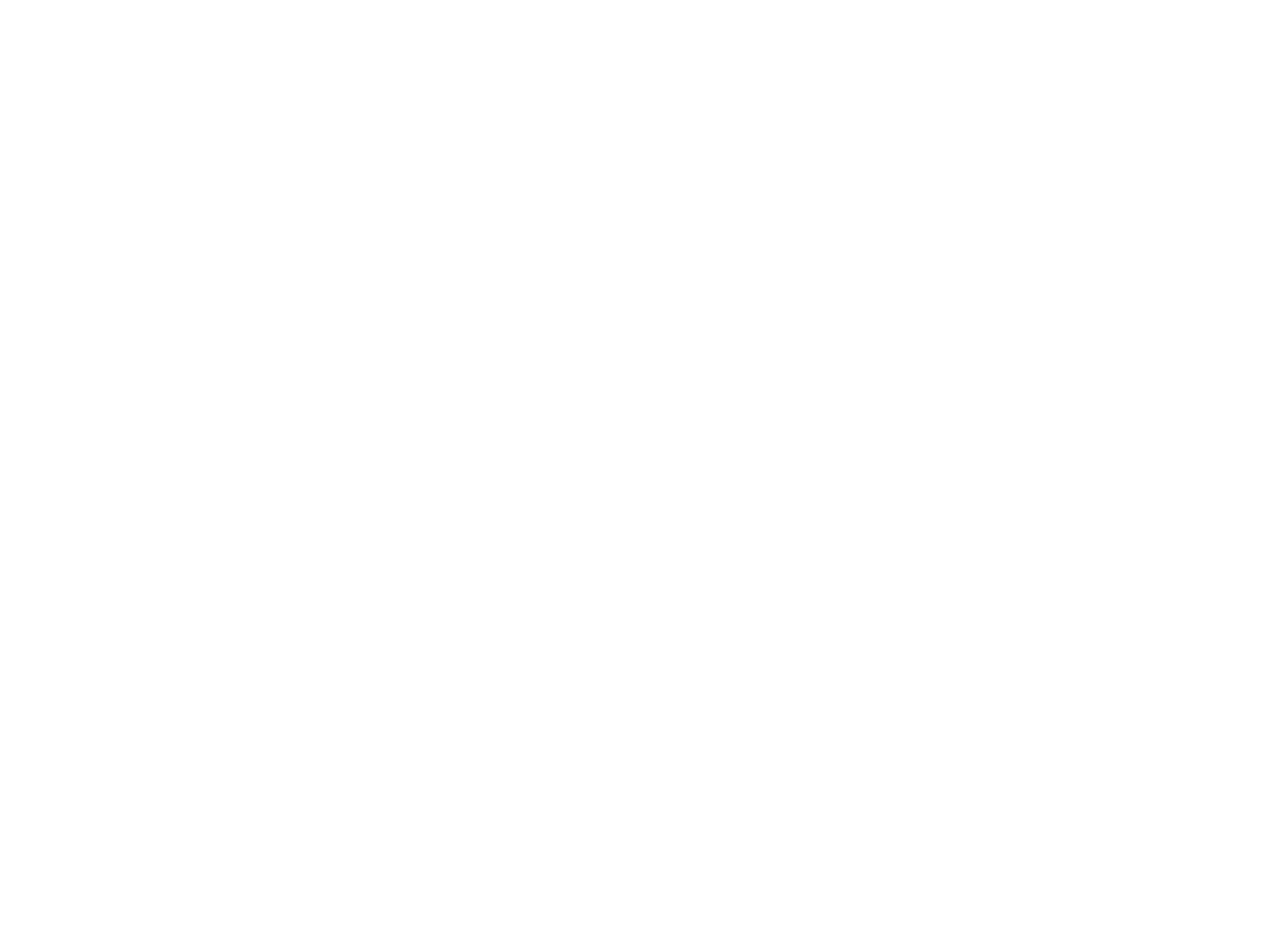
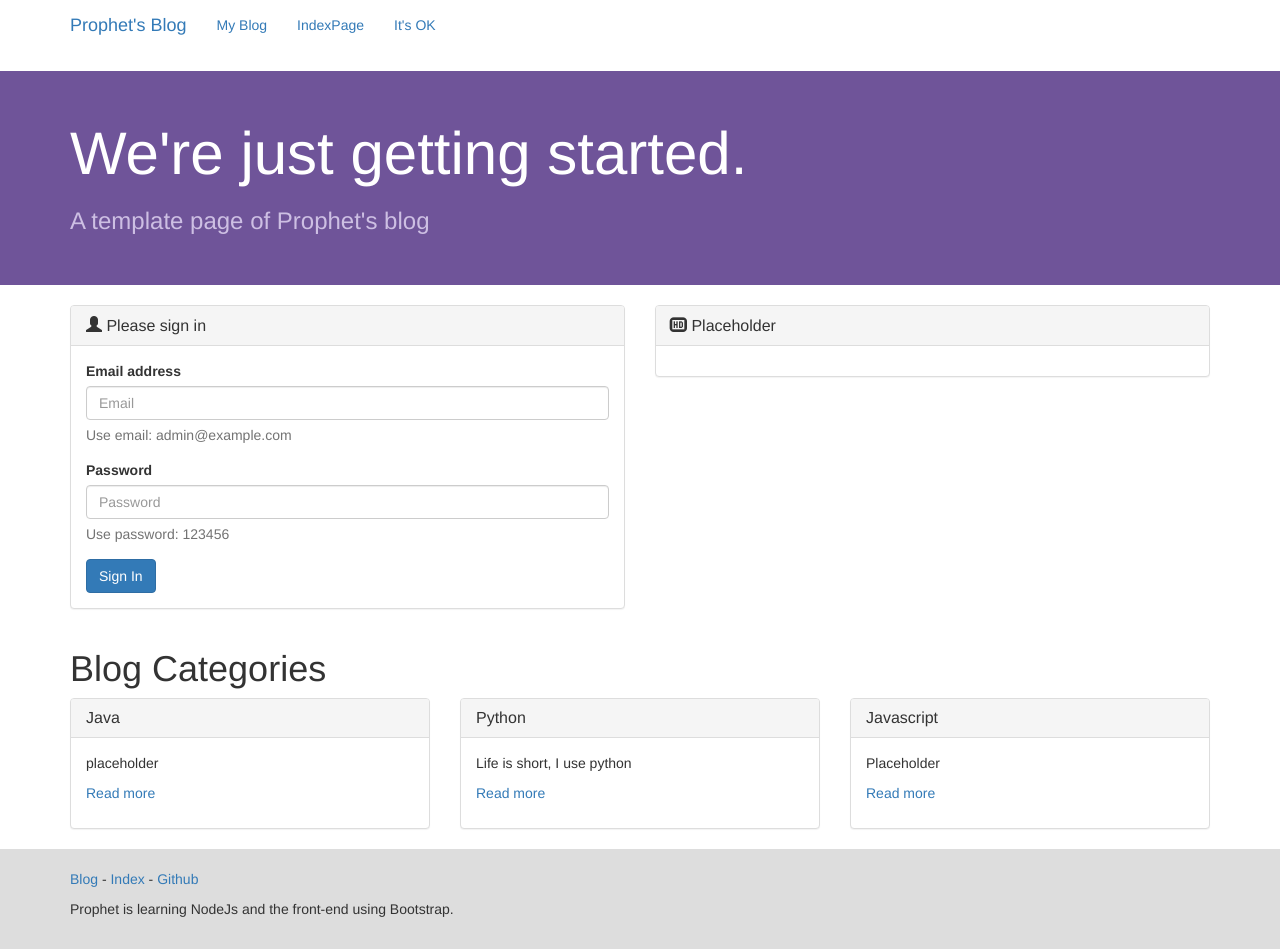
Before and after one commit to ProphetRush/NodeJs_Server, a website: page views/index.html in a window 1280 px wide. Before the commit the page ends 800 px from the top, so only its background shows below. Drawn offline with nearby package versions, Linux system fonts and the light colour scheme; files that its build step writes are made by us from their sources.

Commit message:
add template

```diff
--- a/controllers/index.js
+++ b/controllers/index.js
@@ -3,5 +3,10 @@ module.exports={
         ctx.render('index.html', {
             title:'Welcome!'
         });
+    },
+    'GET /index.html': async ctx=>{
+        ctx.render('index.html', {
+            title:'Welcome!'
+        });
     }
 };
--- a/views/base.html
+++ b/views/base.html
@@ -5,8 +5,11 @@
     <meta name="viewport" content="width=device-width,initial-scale=1">
     <meta name="description" content="Prophet NodeJS development">
     <title>{{ title }}</title>
-    <link rel="stylesheet" href="/static/css/bootstrap.css">
+    <link rel="stylesheet" href="http://www.onethink.cn/Public/static/bootstrap3/css/bootstrap.css">
+    <script src="//code.jquery.com/jquery-1.11.3.min.js"></script>
+    <script src="https://cdnjs.cloudflare.com/ajax/libs/popper.js/1.11.0/umd/popper.min.js" integrity="sha384-b/U6ypiBEHpOf/4+1nzFpr53nxSS+GLCkfwBdFNTxtclqqenISfwAzpKaMNFNmj4" crossorigin="anonymous"></script>
     <script src="/static/js/bootstrap.js"></script>
+
 </head>
 <body>
     <header class="navbar navbar-static-top">
@@ -23,21 +26,21 @@
             </nav>
         </div>
     </header>
-    <div id="important" style="color: #cdbfe3; background-color: #6f5499; padding: 30px 0; margin:-20px 0 20px 0;">
+    <div id="important" style="color: #cdbfe3; background-color: #6f5499; padding: 30px 0; margin:0 0 20px 0;">
         <div class="container">
             <h1 style="color: #fff; font-size:60px">We're just getting started.</h1>
-            <p style="font-size: 24px; line-height: 48px">Learning NodeJS, npm, koa2, nunjucks</p>
+            <p style="font-size: 24px; line-height: 48px">A template page of Prophet's blog</p>
         </div>
     </div>
     {% block main %} {% endblock %}
-    <footer style="background-color: #ddd; padding: 20px 0;">
+    <footer style="background-color: #ddd; padding: 20px 0;" class="bs-docs-footer">
         <div class="container">
             <p>
-                <a target="_blank" href="blog.html">Blog</a>
-                <a target="_blank" href="index.html">Index</a>
+                <a target="_blank" href="blog.html">Blog</a> -
+                <a target="_blank" href="index.html">Index</a> -
                 <a target="_blank" href="https://github.com/ProphetRush/">Github</a>
             </p>
-            <p>Prophet is learning NodeJs and his github page is <a target="_blank" href="https://github.com/ProphetRush/">ProphetRush</a> </p>
+            <p>Prophet is learning NodeJs and the front-end using Bootstrap.</p>
         </div>
     </footer>
 </body>
--- a/views/index.html
+++ b/views/index.html
@@ -1,10 +1,77 @@
-<!DOCTYPE html>
-<html lang="en">
-<head>
-    <meta charset="UTF-8">
-    <title>Title</title>
-</head>
-<body>
-
-</body>
-</html>
+{% extends "base.html" %} {% block main %}
+<div class="container">
+    <div class="row">
+        <div class="col-md-6">
+            <div class="panel panel-default">
+                <div class="panel-heading">
+                    <h3 class="panel-title"><span class="glyphicon glyphicon-user"></span> Please sign in</h3>
+                </div>
+                <div class="panel-body">
+                    <form action="/signin" method="post">
+                        <div class="form-group">
+                            <label>Email address</label>
+                            <input type="email" name="email" class="form-control" placeholder="Email">
+                            <p class="help-block">Use email: admin@example.com</p>
+                        </div>
+                        <div class="form-group">
+                            <label>Password</label>
+                            <input type="password" name="password" class="form-control" placeholder="Password">
+                            <p class="help-block">Use password: 123456</p>
+                        </div>
+                        <button type="submit" class="btn btn-primary">Sign In</button>
+                    </form>
+                </div>
+            </div>
+        </div>
+        <div class="col-md-6">
+            <div class="panel panel-default">
+                <div class="panel-heading">
+                    <h3 class="panel-title"><span class="glyphicon glyphicon-hd-video"></span> Placeholder</h3>
+                </div>
+                <div class="panel-body">
+                </div>
+            </div>
+        </div>
+    </div>
+    <div class="row">
+        <div class="col-md-12">
+            <h1>Blog Categories</h1>
+        </div>
+    </div>
+    <div class="row">
+        <div class="col-md-4">
+            <div class="panel panel-default">
+                <div class="panel-heading">
+                    <h3 class="panel-title">Java</h3>
+                </div>
+                <div class="panel-body">
+                    <p>placeholder</p>
+                    <p><a target="_blank" href="http://www.liaoxuefeng.com/wiki/001434446689867b27157e896e74d51a89c25cc8b43bdb3000">Read more</a></p>
+                </div>
+            </div>
+        </div>
+        <div class="col-md-4">
+            <div class="panel panel-default">
+                <div class="panel-heading">
+                    <h3 class="panel-title">Python</h3>
+                </div>
+                <div class="panel-body">
+                    <p>Life is short, I use python</p>
+                    <p><a target="_blank" href="http://www.liaoxuefeng.com/wiki/0014316089557264a6b348958f449949df42a6d3a2e542c000">Read more</a></p>
+                </div>
+            </div>
+        </div>
+        <div class="col-md-4">
+            <div class="panel panel-default">
+                <div class="panel-heading">
+                    <h3 class="panel-title">Javascript</h3>
+                </div>
+                <div class="panel-body">
+                    <p>Placeholder</p>
+                    <p><a target="_blank" href="http://www.liaoxuefeng.com/wiki/0013739516305929606dd18361248578c67b8067c8c017b000">Read more</a></p>
+                </div>
+            </div>
+        </div>
+    </div>
+</div>
+{% endblock %}
```
Also changed, not shown: controller.js (+16 -1 lines).
